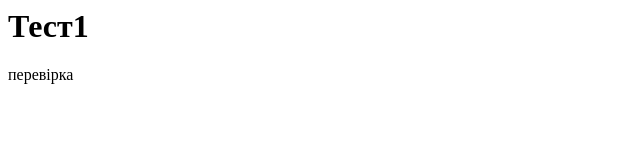
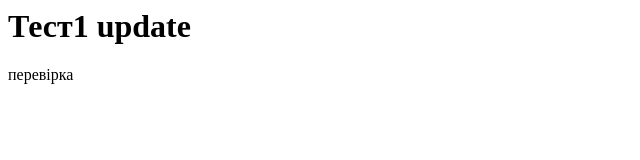
Before and after one commit to KINGER1234/project_1, a plain HTML site: page index.html in a window 1280 px wide. Shown: the whole page, without its empty margins (0-640 px from the left). Drawn offline with Linux system fonts and the light colour scheme.

Commit message:
Update index.html
update

```diff
--- a/index.html
+++ b/index.html
@@ -1,2 +1,2 @@
-<h1>Тест1</h1>
+<h1>Тест1 update</h1>
 <p>перевірка</p>
```
